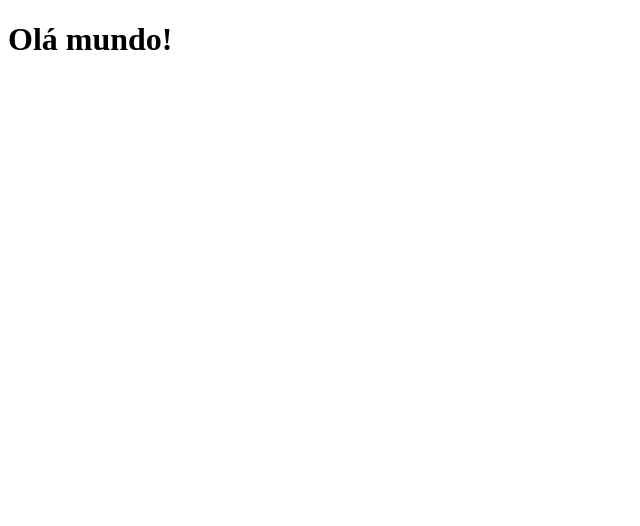
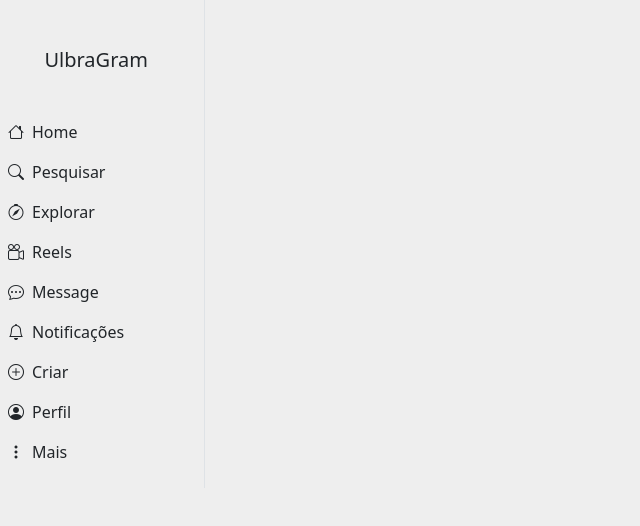
Before and after one commit to GuilhermeDomiciano/UlbraGram, a plain HTML site: page index.html in a window 1280 px wide. Shown: the whole page, without its empty margins (0-640 px from the left). Drawn offline with nearby package versions, Linux system fonts and the light colour scheme.

Commit message:
Feat(home): Barra de navegação

```diff
--- a/index.html
+++ b/index.html
@@ -5,8 +5,62 @@
     <meta http-equiv="X-UA-Compatible" content="IE=edge">
     <meta name="viewport" content="width=device-width, initial-scale=1.0">
     <title>UlbraGram</title>
+    <link href="https://cdn.jsdelivr.net/npm/bootstrap@5.3.0/dist/css/bootstrap.min.css" rel="stylesheet" integrity="sha384-9ndCyUaIbzAi2FUVXJi0CjmCapSmO7SnpJef0486qhLnuZ2cdeRhO02iuK6FUUVM" crossorigin="anonymous">
+    <link rel="stylesheet" href="https://cdn.jsdelivr.net/npm/bootstrap-icons@1.3.0/font/bootstrap-icons.css">
+    <style>
+        body{
+            background-color: #eee;
+        }
+    </style>
 </head>
 <body>
-    <h1>Olá mundo!</h1>
+    <div class="container-fild">
+        <div class="row">
+            <div class="col-12 col-lg-2 pt-lg-5 pb-lg-2 border-end">
+                <h5 class="text-center d-none d-lg-block">UlbraGram</h5>
+                <nav class="navbar navbar-expand-lg">
+                    <h5 class="text-center d-block d-lg-none">UlbraGram</h5>
+                     <button class="navbar-toggler" type="button" data-bs-toggle="offcanvas" data-bs-toggle="#offcanvasMenu" aria-controls="ofcanvaMenu" aria-expanded="false" aria-label="Toggle navigation">
+                        <span class="navbar-toggler-icon"></span>
+                     </button>
+                     <div class="collapse navbar-collapse mt-4">
+                        <ul class="navbar-nav flex-column">
+                            <li class="nav-item">
+                                <a class="nav-link text-dark" href="#"><i class="bi bi-house me-2" ></i>Home</a>
+                            </li>
+                            <li class="nav-item">
+                                <a class="nav-link text-dark" href="#"><i class="bi bi-search me-2"></i>Pesquisar</a>
+                            </li>
+                            <li class="nav-item">
+                                <a class="nav-link text-dark" href="#"><i class="bi bi-compass me-2"></i>Explorar</a>
+                            </li>
+                            <li class="nav-item">
+                                <a class="nav-link text-dark" href="#"><i class="bi bi-camera-reels me-2"></i>Reels</a>
+                            </li>
+                            <li class="nav-item">
+                                <a class="nav-link text-dark" href="#"><i class="bi bi-chat-dots me-2"></i>Message</a>
+                            </li>
+                            <li class="nav-item">
+                                <a class="nav-link text-dark" href="#"><i class="bi bi-bell me-2"></i>Notificações</a>
+                            </li>
+                            <li class="nav-item">
+                                <a class="nav-link text-dark" href="#"><i class="bi bi-plus-circle me-2"></i>Criar</a>
+                            </li>
+                            <li class="nav-item">
+                                <a class="nav-link text-dark" href="#"><i class="bi bi-person-circle me-2"></i>Perfil</a>
+                            </li>
+                            <li class="nav-item">
+                                <a class="nav-link text-dark" href="#"><i class="bi bi-three-dots-vertical me-2"></i>Mais</a>
+                            </li>
+
+                        </ul>
+                     </div>
+                </nav>
+            </div>
+        </div>
+    </div>
+
+
+    <script src="https://cdn.jsdelivr.net/npm/bootstrap@5.3.0/dist/js/bootstrap.bundle.min.js" integrity="sha384-geWF76RCwLtnZ8qwWowPQNguL3RmwHVBC9FhGdlKrxdiJJigb/j/68SIy3Te4Bkz" crossorigin="anonymous"></script>
 </body>
 </html>
```
